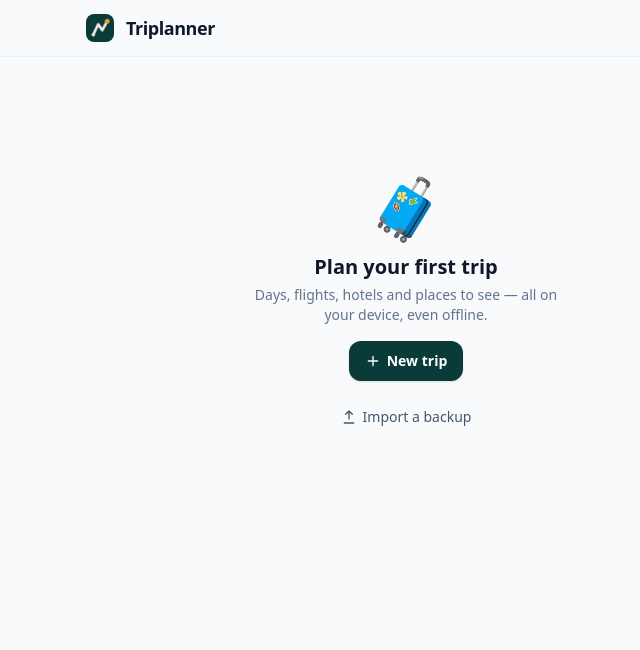
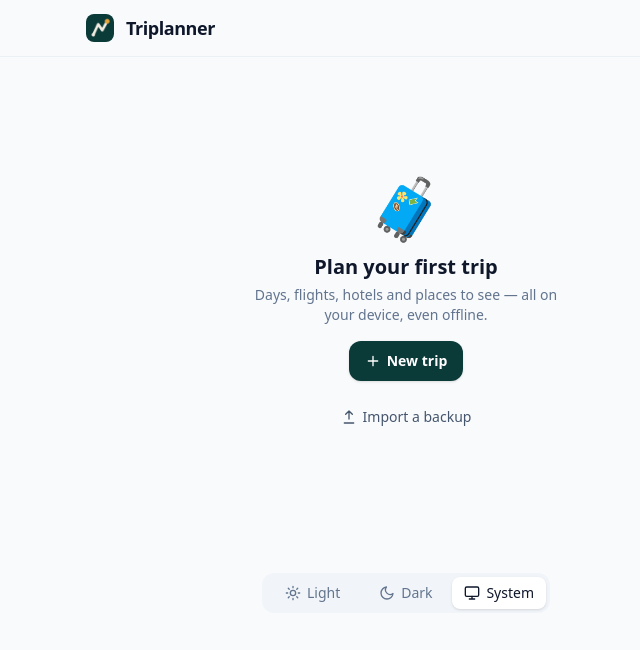
Before and after one commit to mohitkyadav/triplanner, a React (Vite) app: page / in a window 1280 px wide. Shown: the top 650 px of the page, without its empty margins (234-874 px from the left). Built offline with nearby package versions, Linux system fonts and the light colour scheme.

Commit message:
Add Dark mode switcher

```diff
--- a/index.html
+++ b/index.html
@@ -11,8 +11,21 @@
     <link rel="icon" type="image/png" sizes="32x32" href="/icons/icon-32.png" />
     <link rel="icon" type="image/png" sizes="16x16" href="/icons/icon-16.png" />
     <link rel="apple-touch-icon" href="/icons/icon-180.png" />
-    <meta name="theme-color" content="#f8fafc" media="(prefers-color-scheme: light)" />
-    <meta name="theme-color" content="#020617" media="(prefers-color-scheme: dark)" />
+    <meta name="theme-color" content="#f8fafc" />
+    <script>
+      // Apply the saved theme before first paint to avoid a flash.
+      ;(function () {
+        try {
+          var pref = localStorage.getItem('triplanner:theme') || 'system'
+          var dark = pref === 'dark' || (pref === 'system' && matchMedia('(prefers-color-scheme: dark)').matches)
+          var mode = dark ? 'dark' : 'light'
+          document.documentElement.dataset.theme = mode
+          document.documentElement.style.colorScheme = mode
+          var meta = document.querySelector('meta[name="theme-color"]')
+          if (meta) meta.setAttribute('content', dark ? '#020617' : '#f8fafc')
+        } catch (e) {}
+      })()
+    </script>
     <meta name="mobile-web-app-capable" content="yes" />
     <meta name="apple-mobile-web-app-status-bar-style" content="default" />
     <meta name="apple-mobile-web-app-title" content="Triplanner" />
--- a/src/components/DayCard.jsx
+++ b/src/components/DayCard.jsx
@@ -32,7 +32,7 @@ export default function DayCard({ trip, day, index, stays = [], isPast, isToday,
           <span className="text-sm font-medium text-slate-500 dark:text-slate-400">{fmtDate(day.date)}</span>
         )}
         {isToday && (
-          <span className="rounded-full bg-sky-600 px-2 py-0.5 text-[11px] font-bold tracking-wide text-white">
+          <span className="rounded-full bg-accent px-2 py-0.5 text-[11px] font-bold tracking-wide text-brand">
             Today
           </span>
         )}
@@ -61,7 +61,7 @@ export default function DayCard({ trip, day, index, stays = [], isPast, isToday,
       <div
         ref={setNodeRef}
         className={`-m-1 rounded-2xl p-1 transition-colors ${
-          isOver && day.items.length === 0 ? 'bg-sky-100/70 dark:bg-sky-500/10' : ''
+          isOver && day.items.length === 0 ? 'bg-brand-100/70 dark:bg-brand-500/10' : ''
         }`}
       >
         <SortableContext items={day.items.map(i => i.id)} strategy={verticalListSortingStrategy}>
@@ -81,7 +81,7 @@ export default function DayCard({ trip, day, index, stays = [], isPast, isToday,
 
         <button
           onClick={onAddItem}
-          className={`${day.items.length > 0 ? 'mt-2 ' : ''}flex w-full items-center justify-center gap-1.5 rounded-xl border-2 border-dashed border-slate-200 px-3 py-2.5 text-sm font-medium text-slate-500 transition hover:border-sky-400 hover:text-sky-600 dark:border-slate-800 dark:text-slate-400 dark:hover:border-sky-500 dark:hover:text-sky-400`}
+          className={`${day.items.length > 0 ? 'mt-2 ' : ''}flex w-full items-center justify-center gap-1.5 rounded-xl border-2 border-dashed border-slate-200 px-3 py-2.5 text-sm font-medium text-slate-500 transition hover:border-brand-400 hover:text-brand-600 dark:border-slate-800 dark:text-slate-400 dark:hover:border-brand-500 dark:hover:text-brand-300`}
         >
           <IconPlus className="size-4" />
           {day.items.length === 0 ? 'Plan this day — flight, hotel, places…' : 'Add more'}
--- a/src/components/ItemCard.jsx
+++ b/src/components/ItemCard.jsx
@@ -57,7 +57,7 @@ function Card({ item, onEdit, onSetStatus, ghost, overlay, dragRef, dragStyle, h
         ghost
           ? 'opacity-40 shadow-sm ring-slate-200 dark:ring-slate-800'
           : overlay
-            ? 'shadow-2xl ring-sky-400 dark:ring-sky-500'
+            ? 'shadow-2xl ring-brand-400 dark:ring-brand-500'
             : 'shadow-sm ring-slate-200 dark:ring-slate-800'
       }`}
     >
@@ -117,7 +117,7 @@ function Card({ item, onEdit, onSetStatus, ghost, overlay, dragRef, dragStyle, h
                 href={item.mapsUrl}
                 target="_blank"
                 rel="noopener noreferrer"
-                className="inline-flex items-center gap-1.5 text-xs font-semibold text-sky-600 hover:underline dark:text-sky-400"
+                className="inline-flex items-center gap-1.5 text-xs font-semibold text-brand-600 hover:underline dark:text-brand-300"
               >
                 <maps.icon className="size-3.5" />
                 {maps.label}
--- a/src/components/ItemForm.jsx
+++ b/src/components/ItemForm.jsx
@@ -76,7 +76,7 @@ export default function ItemForm({ initial, dayLabel, onSave, onDelete, onClose
               onClick={() => setType(c.id)}
               className={`flex flex-col items-center gap-1 rounded-xl px-1 py-2 text-center transition ${
                 type === c.id
-                  ? 'bg-sky-50 ring-2 ring-sky-500 dark:bg-sky-500/10'
+                  ? 'bg-brand-50 ring-2 ring-brand-500 dark:bg-brand-500/10'
                   : 'ring-1 ring-slate-200 hover:bg-slate-50 dark:ring-slate-700 dark:hover:bg-slate-800'
               }`}
             >
--- /dev/null
+++ b/src/components/ThemeSwitcher.jsx
@@ -0,0 +1,19 @@
+import { useTheme } from '../lib/theme'
+import { IconMonitor, IconMoon, IconSun, Segmented } from './ui'
+
+export default function ThemeSwitcher() {
+  const [pref, setPref] = useTheme()
+  return (
+    <div className="mx-auto w-full max-w-72">
+      <Segmented
+        value={pref}
+        onChange={setPref}
+        options={[
+          { value: 'light', label: 'Light', icon: IconSun },
+          { value: 'dark', label: 'Dark', icon: IconMoon },
+          { value: 'system', label: 'System', icon: IconMonitor },
+        ]}
+      />
+    </div>
+  )
+}
--- a/src/components/ui.jsx
+++ b/src/components/ui.jsx
@@ -128,6 +128,23 @@ export const IconLogOut = p => (
     <path d="M21 12H9" />
   </Svg>
 )
+export const IconSun = p => (
+  <Svg {...p}>
+    <circle cx="12" cy="12" r="4" />
+    <path d="M12 2v2M12 20v2M4.93 4.93l1.41 1.41M17.66 17.66l1.41 1.41M2 12h2M20 12h2M4.93 19.07l1.41-1.41M17.66 6.34l1.41-1.41" />
+  </Svg>
+)
+export const IconMoon = p => (
+  <Svg {...p}>
+    <path d="M21 12.8A9 9 0 1 1 11.2 3a7 7 0 0 0 9.8 9.8z" />
+  </Svg>
+)
+export const IconMonitor = p => (
+  <Svg {...p}>
+    <rect x="2" y="3" width="20" height="14" rx="2" />
+    <path d="M8 21h8M12 17v4" />
+  </Svg>
+)
 export const IconGoogle = p => (
   <Svg {...p} stroke="none" fill="currentColor">
     <path d="M12.48 10.92v3.28h7.84c-.24 1.84-.853 3.187-1.787 4.133-1.147 1.147-2.933 2.4-6.053 2.4-4.827 0-8.6-3.893-8.6-8.72s3.773-8.72 8.6-8.72c2.6 0 4.507 1.027 5.907 2.347l2.307-2.307C18.747 1.44 16.133 0 12.48 0 5.867 0 .307 5.387.307 12s5.56 12 12.173 12c3.573 0 6.267-1.173 8.373-3.36 2.16-2.16 2.84-5.213 2.84-7.667 0-.76-.053-1.467-.173-2.053H12.48z" />
@@ -150,7 +167,7 @@ export const btnDanger =
 export const iconBtn =
   'rounded-lg p-2 text-slate-500 transition hover:bg-slate-200/60 hover:text-slate-700 dark:text-slate-400 dark:hover:bg-slate-800 dark:hover:text-slate-200'
 export const inputCls =
-  'w-full rounded-xl border-0 bg-slate-100 px-3.5 py-2.5 text-[15px] text-slate-900 outline-none ring-1 ring-transparent transition-shadow placeholder:text-slate-400 focus:ring-2 focus:ring-sky-500 dark:bg-slate-800 dark:text-slate-100'
+  'w-full rounded-xl border-0 bg-slate-100 px-3.5 py-2.5 text-[15px] text-slate-900 outline-none ring-1 ring-transparent transition-shadow placeholder:text-slate-400 focus:ring-2 focus:ring-brand-500 dark:bg-slate-800 dark:text-slate-100 dark:focus:ring-brand-400'
 
 /* ---------- small form primitives ---------- */
 
--- a/src/index.css
+++ b/src/index.css
@@ -1,14 +1,24 @@
 @import "tailwindcss";
 
+/* Manual theme switching: `dark:` follows the data-theme attribute set by
+   src/lib/theme.js (and the pre-paint script in index.html), not the OS. */
+@custom-variant dark (&:where([data-theme="dark"], [data-theme="dark"] *));
+
 @theme {
-  /* Brand teal from the app icon (#0B3B39) with lighter hover steps */
+  /* Brand teal ramp derived from the app icon (#0b3b39) + its amber accent dot */
+  --color-brand-50: #eef7f5;
+  --color-brand-100: #d7ece8;
+  --color-brand-200: #b2d9d2;
+  --color-brand-300: #7fbfb5;
+  --color-brand-400: #48a094;
+  --color-brand-500: #1a7a72;
+  --color-brand-600: #135e59;
+  --color-brand-700: #0f4c48;
   --color-brand: #0b3b39;
-  --color-brand-600: #135e59;
-  --color-brand-500: #1a7a72;
+  --color-accent: #e5a33f;
 }
 
 html {
-  color-scheme: light dark;
   -webkit-tap-highlight-color: transparent;
 }
 
--- /dev/null
+++ b/src/lib/theme.js
@@ -0,0 +1,31 @@
+import { useEffect, useState } from 'react'
+
+const KEY = 'triplanner:theme'
+const META_COLORS = { light: '#f8fafc', dark: '#020617' }
+
+function isDark(pref) {
+  return pref === 'dark' || (pref === 'system' && window.matchMedia('(prefers-color-scheme: dark)').matches)
+}
+
+export function applyTheme(pref) {
+  const mode = isDark(pref) ? 'dark' : 'light'
+  const root = document.documentElement
+  root.dataset.theme = mode
+  root.style.colorScheme = mode
+  document.querySelector('meta[name="theme-color"]')?.setAttribute('content', META_COLORS[mode])
+}
+
+// pref: 'light' | 'dark' | 'system' — persisted; 'system' tracks the OS live.
+export function useTheme() {
+  const [pref, setPref] = useState(() => localStorage.getItem(KEY) || 'system')
+  useEffect(() => {
+    localStorage.setItem(KEY, pref)
+    applyTheme(pref)
+    if (pref !== 'system') return
+    const mq = window.matchMedia('(prefers-color-scheme: dark)')
+    const onChange = () => applyTheme('system')
+    mq.addEventListener('change', onChange)
+    return () => mq.removeEventListener('change', onChange)
+  }, [pref])
+  return [pref, setPref]
+}
--- a/src/pages/Home.jsx
+++ b/src/pages/Home.jsx
@@ -1,4 +1,5 @@
 import { useRef, useState } from 'react'
+import ThemeSwitcher from '../components/ThemeSwitcher'
 import TripForm from '../components/TripForm'
 import {
   IconDownload,
@@ -94,7 +95,7 @@ export default function Home({ navigate }) {
                   <li
                     key={trip.id}
                     onClick={() => navigate(`/trip/${trip.id}`)}
-                    className="group cursor-pointer rounded-2xl bg-white p-4 shadow-sm ring-1 ring-slate-200 transition hover:shadow-md hover:ring-sky-300 dark:bg-slate-900 dark:ring-slate-800 dark:hover:ring-sky-700"
+                    className="group cursor-pointer rounded-2xl bg-white p-4 shadow-sm ring-1 ring-slate-200 transition hover:shadow-md hover:ring-brand-300 dark:bg-slate-900 dark:ring-slate-800 dark:hover:ring-brand-600"
                   >
                     <div className="flex items-start gap-3">
                       <div className="min-w-0 flex-1">
@@ -145,6 +146,10 @@ export default function Home({ navigate }) {
             </div>
           </>
         )}
+
+        <div className="mt-10">
+          <ThemeSwitcher />
+        </div>
       </main>
 
       <input ref={fileRef} type="file" accept=".json,application/json" hidden onChange={importFile} />
--- a/src/pages/TripView.jsx
+++ b/src/pages/TripView.jsx
@@ -51,7 +51,7 @@ function FlightRow({ icon: Icon, label, item, day }) {
   const sub = [fmtDate(day.date), item.time, item.location].filter(Boolean).join(' · ')
   return (
     <div className="flex items-center gap-3 px-5 py-3">
-      <span className="grid size-9 shrink-0 place-items-center rounded-lg bg-sky-50 text-sky-600 dark:bg-sky-500/10 dark:text-sky-400">
+      <span className="grid size-9 shrink-0 place-items-center rounded-lg bg-brand-50 text-brand-600 dark:bg-brand-500/10 dark:text-brand-300">
         <Icon className="size-4.5" />
       </span>
       <div className="min-w-0">
@@ -207,7 +207,7 @@ export default function TripView({ id, navigate }) {
             <h2 className="text-2xl font-bold tracking-tight">{trip.name}</h2>
             {trip.destination && (
               <p className="mt-1.5 flex items-center gap-1.5 font-medium text-slate-600 dark:text-slate-300">
-                <IconMapPin className="size-4 shrink-0 text-sky-600 dark:text-sky-400" />
+                <IconMapPin className="size-4 shrink-0 text-brand-600 dark:text-brand-300" />
                 {trip.destination}
               </p>
             )}
@@ -256,7 +256,7 @@ export default function TripView({ id, navigate }) {
 
         <button
           onClick={addDay}
-          className="flex w-full items-center justify-center gap-1.5 rounded-2xl border-2 border-dashed border-slate-300 px-4 py-4 font-semibold text-slate-500 transition hover:border-sky-400 hover:text-sky-600 dark:border-slate-700 dark:text-slate-400 dark:hover:border-sky-500 dark:hover:text-sky-400"
+          className="flex w-full items-center justify-center gap-1.5 rounded-2xl border-2 border-dashed border-slate-300 px-4 py-4 font-semibold text-slate-500 transition hover:border-brand-400 hover:text-brand-600 dark:border-slate-700 dark:text-slate-400 dark:hover:border-brand-500 dark:hover:text-brand-300"
         >
           <IconPlus className="size-5" />
           Add day {trip.days.length + 1}
```
Also changed, not shown: 1 other file (tests, documents, lock files or other folders).
